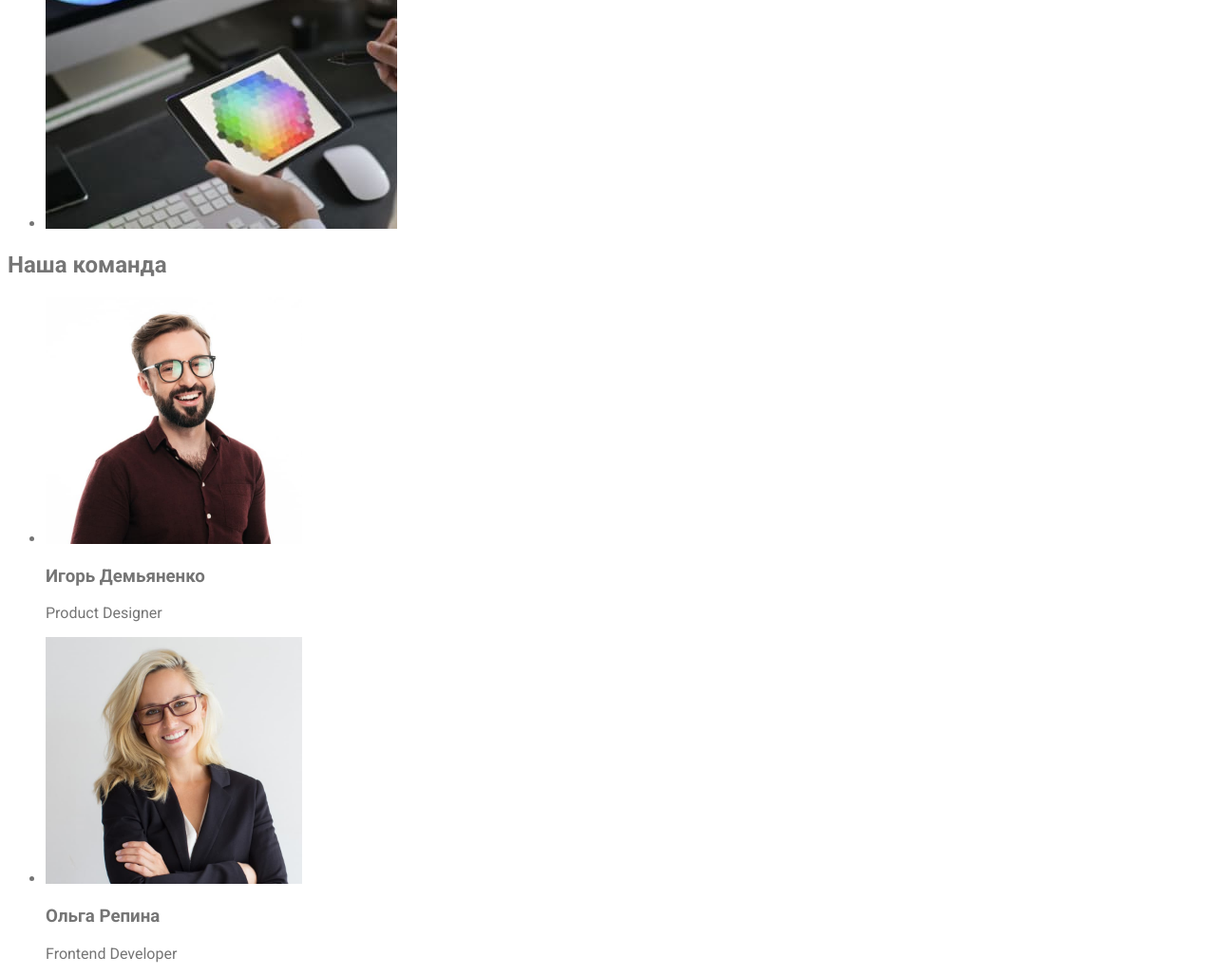
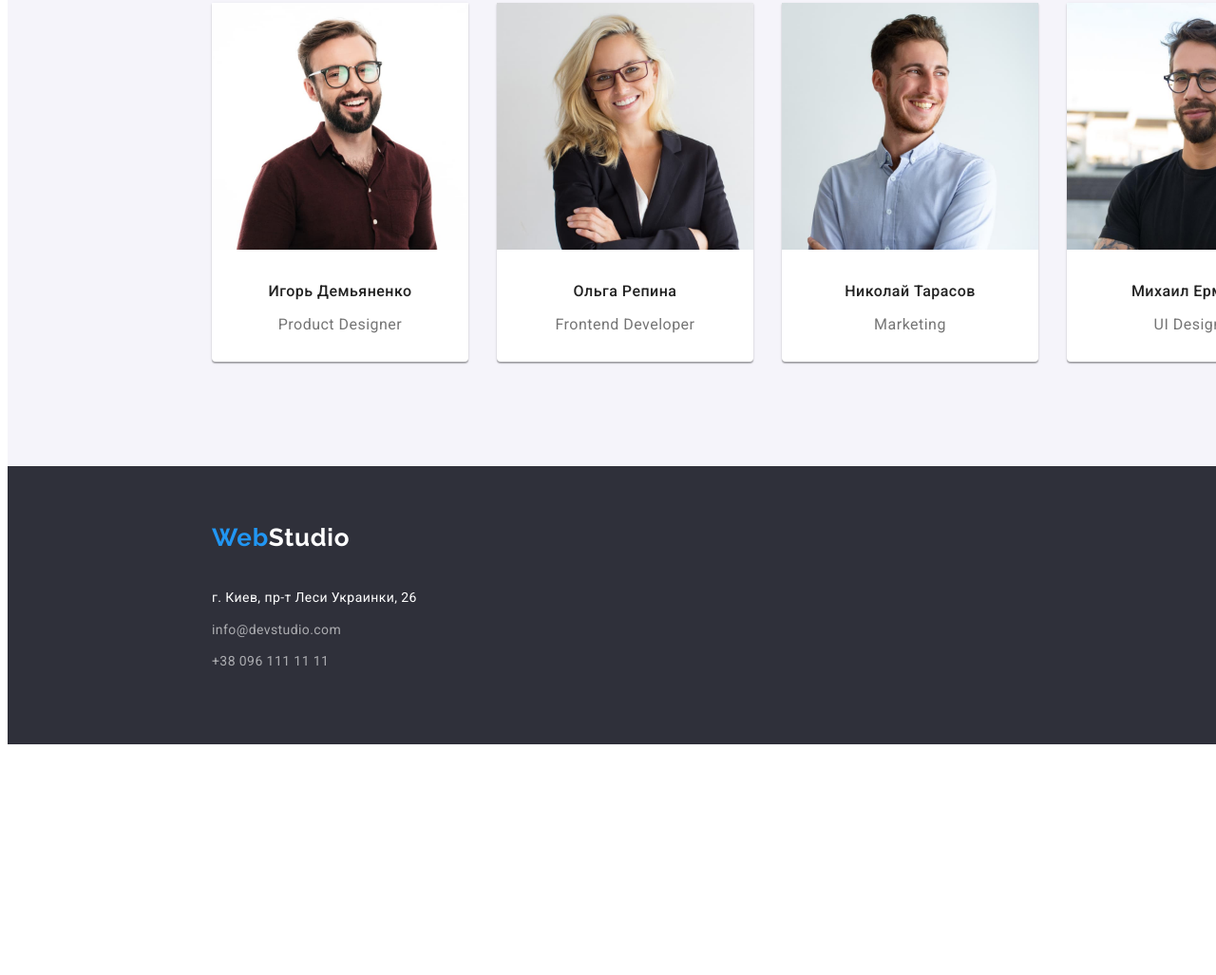
Before and after one commit to VitaliiPrykhodko/goit-markup-hw-02, a plain HTML site: page index.html in a window 1280 px wide. Shown: the part 1739-2766 px from the top of the page at 95% size. After the commit the page ends 2531 px from the top, so only its background shows below. Drawn offline with Linux system fonts and the light colour scheme.

Commit message:
зробив стилізацію сторінки "Студія"

```diff
--- a/css/styles.css
+++ b/css/styles.css
@@ -1,6 +1,6 @@
 :root {
   --color-title: #212121;
-  --font-title: Raleway, sans-serif;
+  --font-logo: Raleway, sans-serif;
   --hover-color: #2196f3;
   --btn-color: #ffffff;
   --btn-background: #2196f3;
@@ -28,21 +28,22 @@ body {
 .logo {
   margin: 24px 93px 25px 215px;
   text-decoration: none;
-  font-family: var(--font-title);
+  font-family: var(--font-logo);
   font-weight: bold;
   font-size: 26px;
   line-height: 1.19;
   letter-spacing: 0.03em;
   color: #2196f3;
 }
-.text-logo {
+.logo > span {
   color: #000000;
 }
 .nav-list {
   display: flex;
-  list-style-type: none;
+  list-style: none;
+  padding: 0;
 }
-.item-nav {
+.item-nav:not(:last-of-type) {
   padding-right: 50px;
 }
 
@@ -56,10 +57,12 @@ body {
 }
 .list-contact-head {
   display: flex;
-  margin-left: 281px;
-  list-style-type: none;
+  margin-left: 331px;
+  margin-right: 215px;
+  padding: 0;
+  list-style: none;
 }
-.item-contact-head {
+.item-contact-head:not(:last-of-type) {
   padding-right: 50px;
 }
 
@@ -97,7 +100,7 @@ body {
   border-radius: 4px;
   font-weight: bold;
   font-size: 16px;
-  line-height: 1.875px;
+  line-height: 1.875;
   letter-spacing: 0.06em;
   color: #212121;
   margin-bottom: 200px;
@@ -108,16 +111,16 @@ body {
   display: none;
 }
 .advantage-section {
-  padding: 0 185px 0 215px;
+  padding: 0 215px;
   margin-bottom: 94px;
 }
 .advantage-list {
   display: flex;
-  list-style-type: none;
+  list-style: none;
   padding: 0;
 }
-.advantage-item {
-  padding-left: 30px;
+.advantage-item:not(:last-of-type) {
+  padding-right: 30px;
 }
 .advantage-title {
   font-weight: bold;
@@ -130,6 +133,111 @@ body {
 }
 .advantage-item-text {
   font-size: 14px;
-  line-height: 24px;
+  line-height: 1.71;
   letter-spacing: 0.04em;
 }
+/* Portfolio box */
+.portfolio-section {
+  margin-bottom: 94px;
+}
+.title {
+  font-weight: bold;
+  font-size: 36px;
+  line-height: 1.167;
+  text-align: center;
+  letter-spacing: 0.03em;
+  color: var(--color-title);
+  margin-bottom: 50px;
+}
+
+.portfolio-list {
+  display: flex;
+  list-style: none;
+  justify-content: center;
+  padding: 0;
+}
+.portfolio-list > li:not(:last-of-type) {
+  margin-right: 30px;
+}
+/* Team box */
+.team-section {
+  background-color: #f5f4fa;
+  padding-top: 94px;
+  padding-bottom: 94px;
+}
+.team-list {
+  display: flex;
+  justify-content: center;
+  list-style: none;
+  padding: 0;
+}
+.team-list > li:not(:last-of-type) {
+  margin-right: 30px;
+}
+.team-item {
+  background-color: #ffffff;
+  box-shadow: 0px 1px 3px rgba(0, 0, 0, 0.12), 0px 1px 1px rgba(0, 0, 0, 0.14), 0px 2px 1px rgba(0, 0, 0, 0.2);
+  border-radius: 0px 0px 4px 4px;
+  text-align: center;
+}
+.team-item > h3 {
+  font-weight: 500;
+  font-size: 16px;
+  line-height: 1.187;
+  letter-spacing: 0.03em;
+  color: var(--color-title);
+  margin-top: 30px;
+}
+.team-item > p {
+  font-size: 16px;
+  line-height: 1.187;
+  letter-spacing: 0.03em;
+  margin-top: 10px;
+  margin-bottom: 30px;
+}
+/* Footer box */
+.footer {
+  background-color: #2f303a;
+}
+.logo-footer {
+  text-decoration: none;
+  font-family: var(--font-logo);
+  font-weight: bold;
+  font-size: 26px;
+  line-height: 1.19;
+  letter-spacing: 0.03em;
+  color: #2196f3;
+  display: block;
+  padding: 60px 1240px 20px 215px;
+}
+.logo-footer > span {
+  color: #ffffff;
+}
+.address {
+  margin-left: 215px;
+  padding-bottom: 60px;
+}
+.footer-list {
+  list-style: none;
+  padding: 0;
+}
+.footer-list > li:not(:last-of-type) {
+  margin-bottom: 9px;
+}
+.address-text {
+  font-style: normal;
+  font-weight: normal;
+  font-size: 14px;
+  line-height: 1.71;
+  letter-spacing: 0.03em;
+  color: #ffffff;
+}
+.contact-footer {
+  text-decoration: none;
+  font-style: normal;
+  font-weight: normal;
+  font-size: 14px;
+  line-height: 24px;
+  letter-spacing: 0.03em;
+  color: rgba(255, 255, 255, 0.6);
+}
--- a/index.html
+++ b/index.html
@@ -75,8 +75,8 @@
       </section>
       <!--Portfolio block-->
       <section class="portfolio-section">
-        <h2>Чем мы занимаемся</h2>
-        <ul>
+        <h2 class="title">Чем мы занимаемся</h2>
+        <ul class="portfolio-list">
           <li>
             <a href=""><img src="./images/box1.jpg" alt="Верстка на планшете" width="370" /></a>
           </li>
@@ -89,26 +89,26 @@
         </ul>
       </section>
       <!--Team block-->
-      <section>
-        <h2>Наша команда</h2>
-        <ul>
-          <li>
-            <img src="./images/ИгорьДемьяненко.jpg" alt="Игорь Демьяненко" width="270" />
+      <section class="team-section">
+        <h2 class="title">Наша команда</h2>
+        <ul class="team-list">
+          <li class="team-item">
+            <img src="./images/ИгорьДемьяненко.jpg" alt="Игорь Демьяненко" width="270" height="260" />
             <h3>Игорь Демьяненко</h3>
             <p lang="en">Product Designer</p>
           </li>
-          <li>
-            <img src="./images/ОльгаРепина.jpg" alt="Ольга Репина" width="270" />
+          <li class="team-item">
+            <img src="./images/ОльгаРепина.jpg" alt="Ольга Репина" width="270" height="260" />
             <h3>Ольга Репина</h3>
             <p lang="en">Frontend Developer</p>
           </li>
-          <li>
-            <img src="./images/НиколайТарасов.jpg" alt="Николай Тарасов" width="270" />
+          <li class="team-item">
+            <img src="./images/НиколайТарасов.jpg" alt="Николай Тарасов" width="270" height="260" />
             <h3>Николай Тарасов</h3>
             <p lang="en">Marketing</p>
           </li>
-          <li>
-            <img src="./images/МихаилЕрмаков.jpg" alt="Михаил Ермаков" width="270" />
+          <li class="team-item">
+            <img src="./images/МихаилЕрмаков.jpg" alt="Михаил Ермаков" width="270" height="260" />
             <h3>Михаил Ермаков</h3>
             <p lang="en">UI Designer</p>
           </li>
@@ -116,13 +116,15 @@
       </section>
     </main>
     <!--Footer block-->
-    <footer>
-      <a href="index.html">Web<span class="element-logo">Studio</span></a>
-      <address>г. Киев, пр-т Леси Украинки, 26</address>
-      <ul>
-        <li><a href="mailto:info@devstudio.com">info@devstudio.com</a></li>
-        <li><a href="tel:+380961111111">+38 096 111 11 11</a></li>
-      </ul>
+    <footer class="footer">
+      <a class="logo-footer" href="index.html">Web<span class="element-logo">Studio</span></a>
+      <address class="address">
+        <ul class="footer-list">
+          <li class="address-text">г. Киев, пр-т Леси Украинки, 26</li>
+          <li><a class="contact-footer" href="mailto:info@devstudio.com">info@devstudio.com</a></li>
+          <li><a class="contact-footer" href="tel:+380961111111">+38 096 111 11 11</a></li>
+        </ul>
+      </address>
     </footer>
   </body>
 </html>
```
